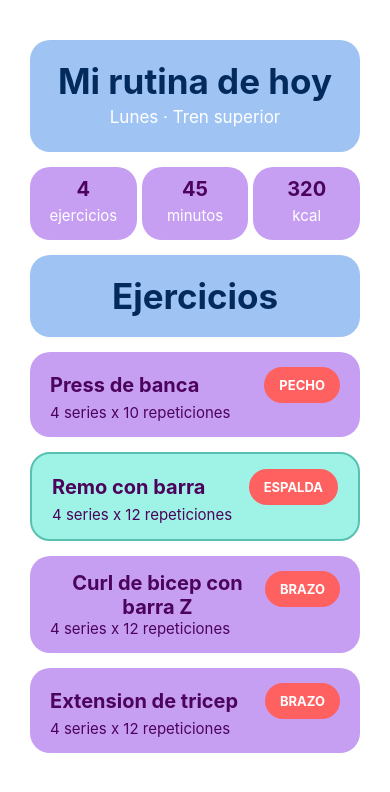
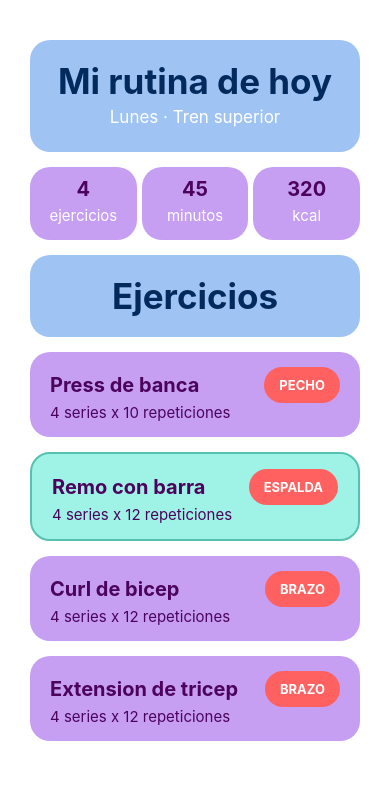
Before and after one commit to allissssx/ProyectoClaseMovil, a React Native app in the folder MyRoutineApp/: screen / in a window 390 px wide. Shown: the top 792 px of the page. Built offline with nearby package versions, Linux system fonts and the light colour scheme.

Commit message:
Terminar de agregar las 4 Tarjetas a la pantalla App

```diff
--- a/MyRoutineApp/App.tsx
+++ b/MyRoutineApp/App.tsx
@@ -22,7 +22,7 @@ export default function App() {
       <View>
         <TarjetaEjercicio nombre="Press de banca" series={4} repeticiones={10} grupoMuscular="pecho" />
         <TarjetaEjercicio nombre="Remo con barra" series={4} repeticiones={12} grupoMuscular="espalda" destacado= {true} />
-        <TarjetaEjercicio nombre="Curl de bicep con barra Z" series={4} repeticiones={12} grupoMuscular="brazo" />
+        <TarjetaEjercicio nombre="Curl de bicep" series={4} repeticiones={12} grupoMuscular="brazo" />
         <TarjetaEjercicio nombre="Extension de tricep" series={4} repeticiones={12} grupoMuscular="brazo" />
       </View>
 
```
